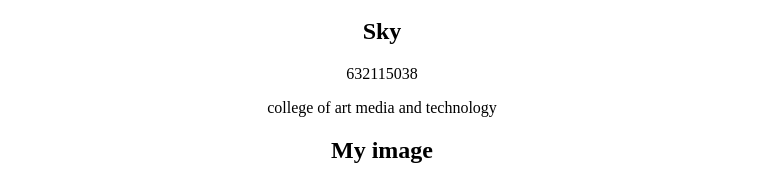
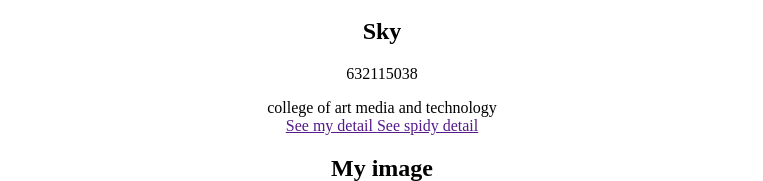
Before and after one commit to Sky23A/lap02Dev, a plain HTML site: page index.html in a window 1280 px wide. Shown: the part 48-229 px from the top of the page, without its empty margins (258-1021 px from the left). Drawn offline with Linux system fonts and the light colour scheme.

Commit message:
Add MENU

```diff
--- a/index.html
+++ b/index.html
@@ -12,7 +12,10 @@ div {text-align: center;}
 <h2>Sky</h2>
 <p>632115038</p>
 <div>college of art media and technology</div>
-
+<div>
+    <a href="">See my detail </a>
+    <a href="">See spidy detail</a>
+</div>
 
 <h2>My image</h2>
 <img src="C:\Users\sky\OneDrive\รูปภาพ\Saved Pictures\S__33529873.jpg" alt="Trulli" width="700" height="500">
```
